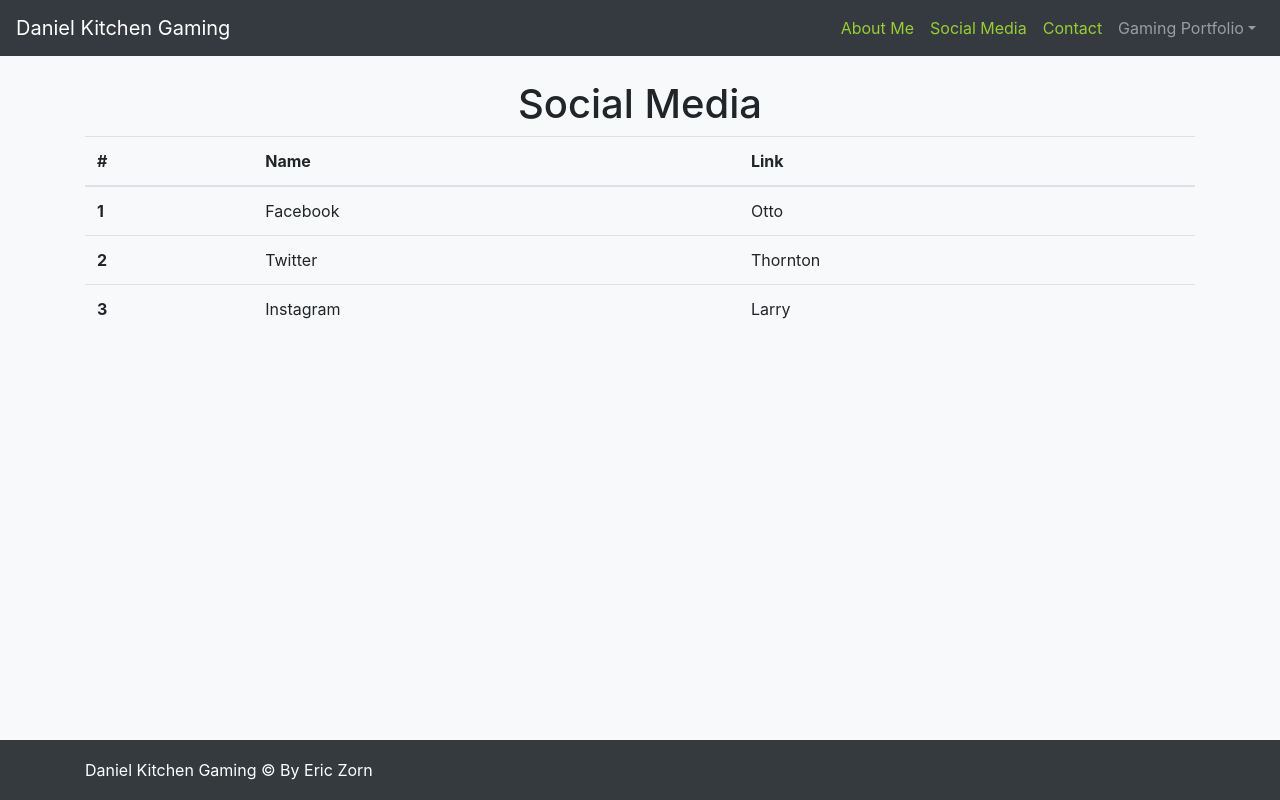
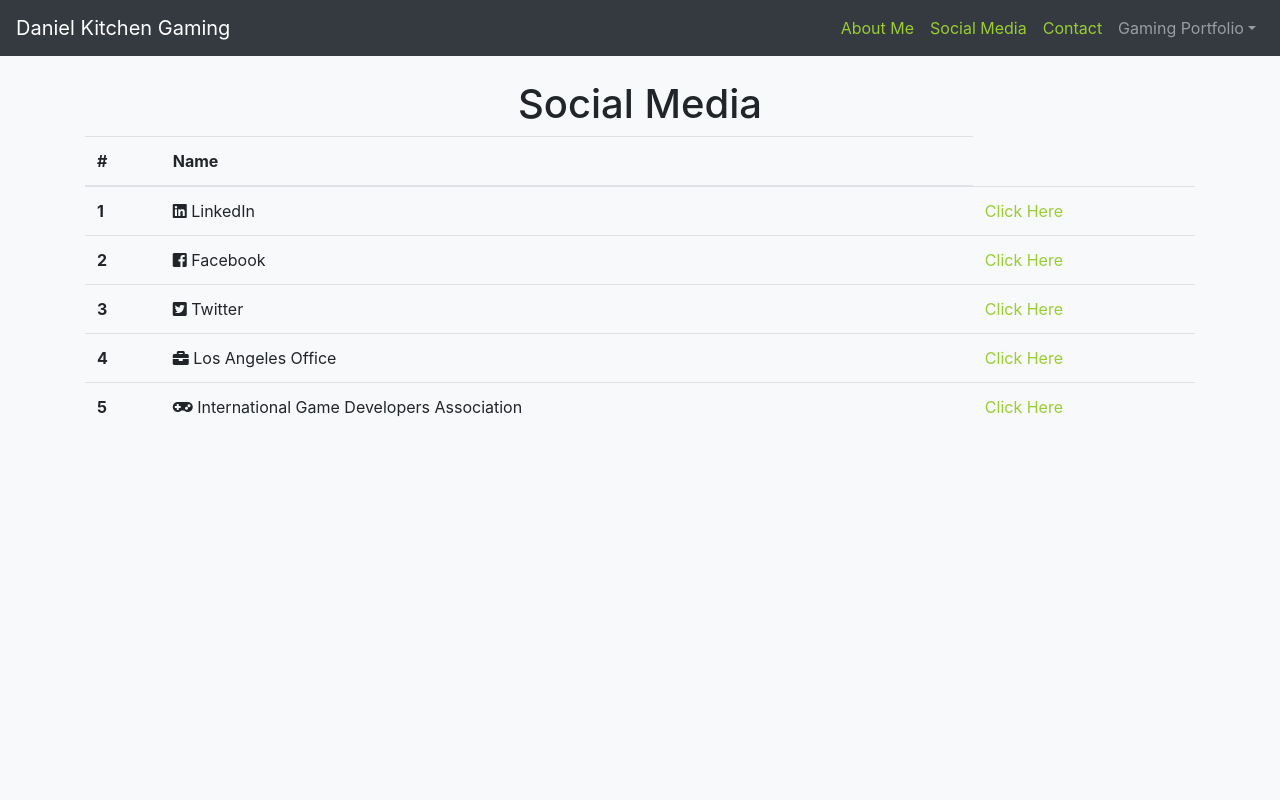
Before and after one commit to ericzorn93/ez-portfolio-Full-Stack, a React (Create React App) app in the folder client/: page /social-media in a window 1280 px wide. Built offline with nearby package versions, Linux system fonts and the light colour scheme.

Commit message:
Added Social Media Links

```diff
--- a/client/public/index.html
+++ b/client/public/index.html
@@ -11,6 +11,7 @@
     <link rel="manifest" href="%PUBLIC_URL%/manifest.json">
     <link rel="shortcut icon" href="%PUBLIC_URL%/favicon.ico">
     <link href="https://fonts.googleapis.com/css?family=Monoton" rel="stylesheet">
+    <link rel="stylesheet" href="https://use.fontawesome.com/releases/v5.3.1/css/all.css" integrity="sha384-mzrmE5qonljUremFsqc01SB46JvROS7bZs3IO2EmfFsd15uHvIt+Y8vEf7N7fWAU" crossorigin="anonymous">
     <!--
       Notice the use of %PUBLIC_URL% in the tags above.
       It will be replaced with the URL of the `public` folder during the build.
--- a/client/src/App.js
+++ b/client/src/App.js
@@ -5,7 +5,7 @@
 import Home from './components/main-components/Home';
 import Games from './components/main-components/Games';
 import About from './components/main-components/About';
-import Footer from './components/main-components/Footer';
+// import Footer from './components/main-components/Footer';
 import Contact from "./components/main-components/Contact";
 import SocialMedia from "./components/main-components/SocialMedia";
 
@@ -23,7 +23,7 @@
           <Route exact component={Games} path="/games"/>
           <Route exact component={About} path="/about"/>
           <Route exact component={SocialMedia} path="/social-media"/>
-          <Footer/>
+          {/*<Footer/>*/}
         </div>
       </BrowserRouter>
     );
--- a/client/src/components/main-components/SocialMedia.js
+++ b/client/src/components/main-components/SocialMedia.js
@@ -12,24 +12,33 @@
             <tr>
                 <th>#</th>
                 <th>Name</th>
-                <th>Link</th>
             </tr>
             </thead>
             <tbody>
             <tr>
                 <th scope="row">1</th>
-                <td>Facebook</td>
-                <td>Otto</td>
+                <td><i className={"fab fa-linkedin"}></i> LinkedIn</td>
+                <td><a href="https://www.linkedin.com/in/danieljkitchen" target={"_blank"}>Click Here</a></td>
             </tr>
             <tr>
                 <th scope="row">2</th>
-                <td>Twitter</td>
-                <td>Thornton</td>
+                <td><i className={"fab fa-facebook-square"}></i> Facebook</td>
+                <td><a href="https://www.facebook.com/danieljkitchen" target={"_blank"}>Click Here</a></td>
             </tr>
             <tr>
                 <th scope="row">3</th>
-                <td>Instagram</td>
-                <td>Larry</td>
+                <td><i className={"fab fa-twitter-square"}></i> Twitter</td>
+                <td><a href="https://twitter.com/dankitchen" target={"_blank"}>Click Here</a></td>
+            </tr>
+            <tr>
+                <th scope="row">4</th>
+                <td><i className={"fas fa-briefcase"}></i> Los Angeles Office</td>
+                <td><a href="http://www.laofficelounge.com/dankitchen" target={"_blank"}>Click Here</a></td>
+            </tr>
+            <tr>
+                <th scope="row">5</th>
+                <td><i className={"fas fa-gamepad"}></i> International Game Developers Association</td>
+                <td><a href="https://www.igda.org/default.aspx" target={"_blank"}>Click Here</a></td>
             </tr>
             </tbody>
         </Table>
```
